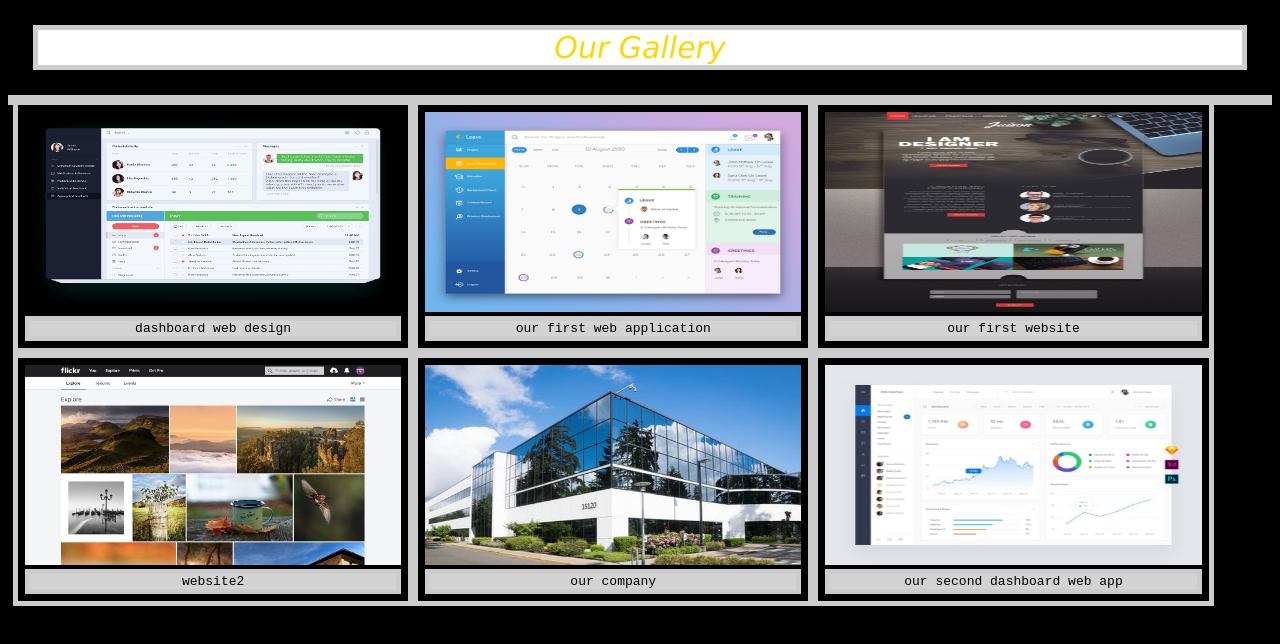
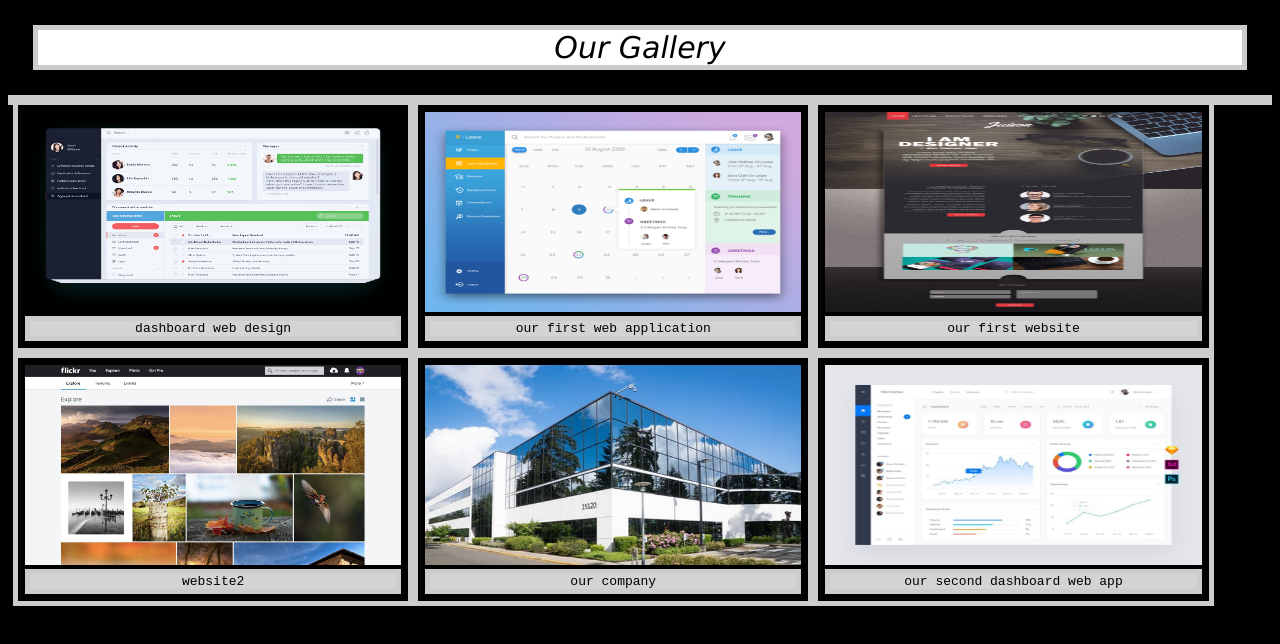
Before and after one commit to annel9433/ourgallery, a plain HTML site: page index.html in a window 1280 px wide. Drawn offline with Linux system fonts and the light colour scheme.

Commit message:
Update index.html

```diff
--- a/index.html
+++ b/index.html
@@ -6,7 +6,7 @@
 </head>
 <body  style="background-color: black;">
 
-	<div style="background-color:white;margin: 25px;text-align: center;font-family: verdana;font-style: italic;font-size: 30px;color: gold;"> Our Gallery</div>
+	<div style="background-color:white;margin: 25px;text-align: center;font-family: verdana;font-style: italic;font-size: 30px;color: black;"> Our Gallery</div>
 <div class="row">
 	<div class="clm">
 		<a href="dashboardweb app design.png"><img src="dashboardweb app design.png" alt="web2"style="width:100%"/></a>
```
